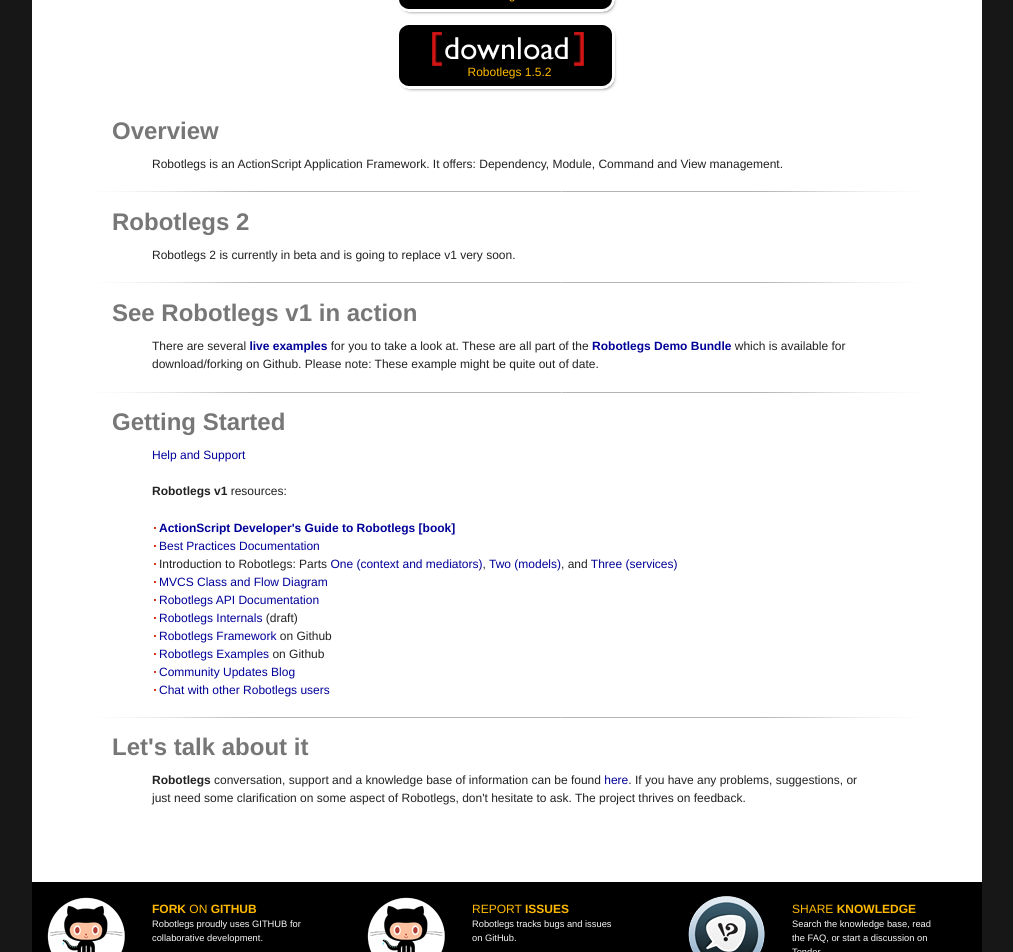
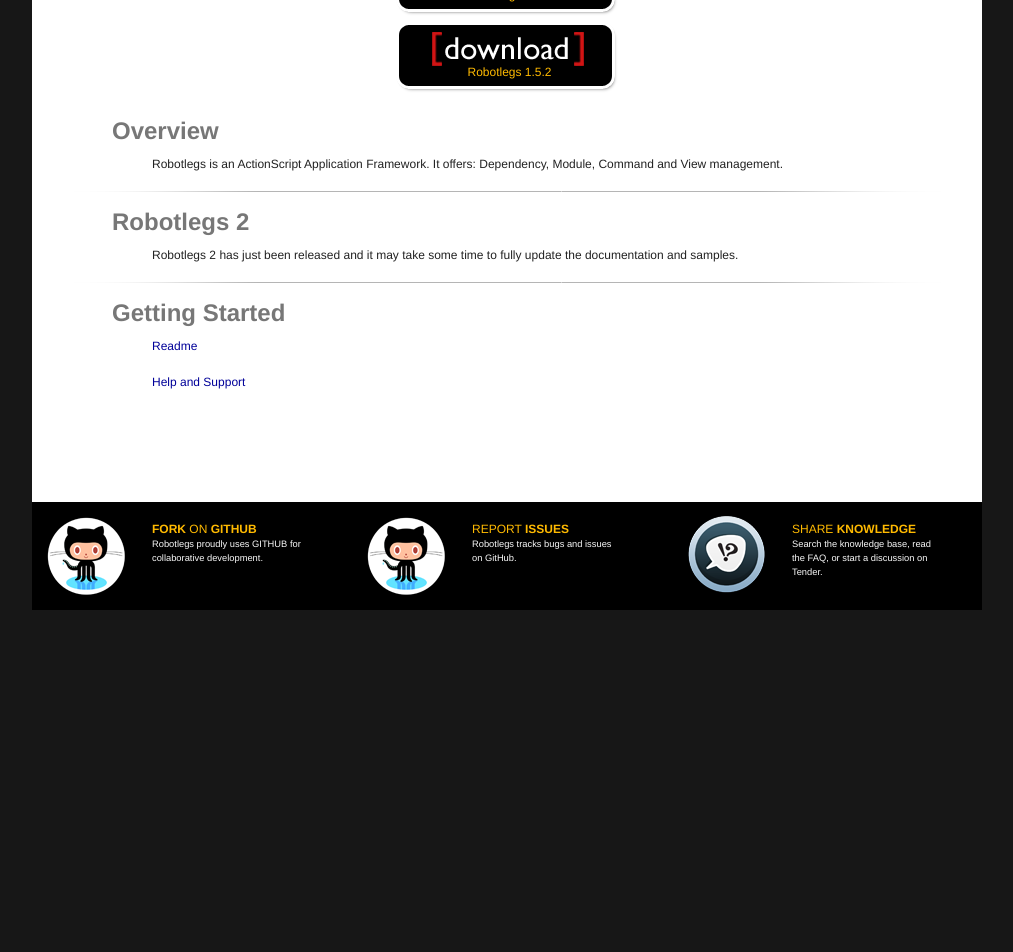
Before and after one commit to robotlegs/robotlegs.github.com, a Jekyll site: the page built from index.html, in a window 1280 px wide. Shown: the part 401-1353 px from the top of the page, without its empty margins (133-1146 px from the left). Built offline with Jekyll 4.4.1, drawn with Linux system fonts in a browser that asks for light colours; Markdown is read by kramdown in place of the engine named in the settings; after the commit the page ends 1014 px from its top, so only the background shows below that.

Commit message:
Updates for RL2

```diff
--- a/index.html
+++ b/index.html
@@ -22,57 +22,23 @@
 		<div class="span-18 append-3 prepend-3 last">
 			Robotlegs is an ActionScript Application Framework. It offers: Dependency, Module, Command and View management.
 		</div>
-			<hr class="space">
+		<hr class="space">
 		<hr />
 		<div class="span-22 prepend-2 last">
 			<h1 class="section">Robotlegs 2</h1>
 		</div>
 		<div class="span-18 append-3 prepend-3 last">
-			Robotlegs 2 is currently in beta and is going to replace v1 very soon.
+			Robotlegs 2 has just been released and it may take some time to fully update the documentation and samples.
 		</div>
-			<hr class="space">
-		<hr />
-		<div class="span-22 prepend-2 last">
-			<h1 class="section">See Robotlegs v1 in action</h1>
-		</div>
-		<div class="span-18 append-3 prepend-3 last">
-			There are several <a href="/examples"><strong>live examples</strong></a> for you to take a look at. These are all part of the <a href="http://github.com/robotlegs/robotlegs-demos-Bundle"><strong>Robotlegs Demo Bundle</strong></a>
-			which is available for download/forking on Github. Please note: These example might be quite out of date.
-		</div>
-			<hr class="space">
+		<hr class="space">
 		<hr />
 		<div class="span-22 prepend-2 last">
 			<h1 class="section">Getting Started</h1>
 		</div>
 		<div class="span-21 prepend-3 last">
+			<p><a href="https://github.com/robotlegs/robotlegs-framework/blob/master/readme.md">Readme</a></p>
 			<p><a href="http://knowledge.robotlegs.org">Help and Support</a></p>
-		</div>
-		<div class="span-21 prepend-3 last">
-			<strong>Robotlegs v1</strong> resources:
-		</div>
-		<hr class="space">
-		<div class="span-22 prepend-2 last">
-			<ul>
-        <li><a href="http://oreilly.com/catalog/0636920021216"><b>ActionScript Developer's Guide to Robotlegs [book]</b></a></li>
-				<li><a href="http://github.com/robotlegs/robotlegs-framework/wiki/Best-Practices">Best Practices Documentation</a></li>
-				<li>
-					Introduction to Robotlegs: Parts <a href="http://www.developria.com/2010/06/an-introduction-to-robotlegs-a.html">One (context and mediators)</a>, <a href="http://www.developria.com/2010/06/an-introduction-to-robotlegs-a-1.html">Two (models)</a>, and <a href="http://www.developria.com/2010/06/an-introduction-to-robotlegs-a-2.html">Three (services)</a>
-				</li>
-				<li><a href="/diagram">MVCS Class and Flow Diagram</a></li>
-				<li><a href="http://api.robotlegs.org">Robotlegs API Documentation</a></li>
-				<li><a href="http://github.com/robotlegs/robotlegs-framework/wiki/Robotlegs-Internals">Robotlegs Internals</a> (draft)</li>
-				<li><a href="http://github.com/robotlegs/robotlegs-framework">Robotlegs Framework</a> on Github</li>
-				<li><a href="http://github.com/robotlegs/robotlegs-demos-Bundle">Robotlegs Examples</a> on Github</li>
-				<li><a href="/community">Community Updates Blog</a></li>
-				<li><a href="/community/chat.html">Chat with other Robotlegs users</a></li>
-			</ul>
-		</div>
-		<hr />
-		<div class="span-22 prepend-2 last">
-			<h1 class="section">Let's talk about it</h1>
-		</div>
-		<div class="span-18 append-3 prepend-3 last">
-			<strong>Robotlegs</strong> conversation, support and a knowledge base of information can be found <a href="http://knowledge.robotlegs.org">here</a>. If you have any problems, suggestions, or just need some clarification on some aspect of Robotlegs, don't hesitate to ask. The project thrives on feedback.
 		</div>
 		<hr class="space">
 		<hr class="space">
+		<hr class="space">
```
